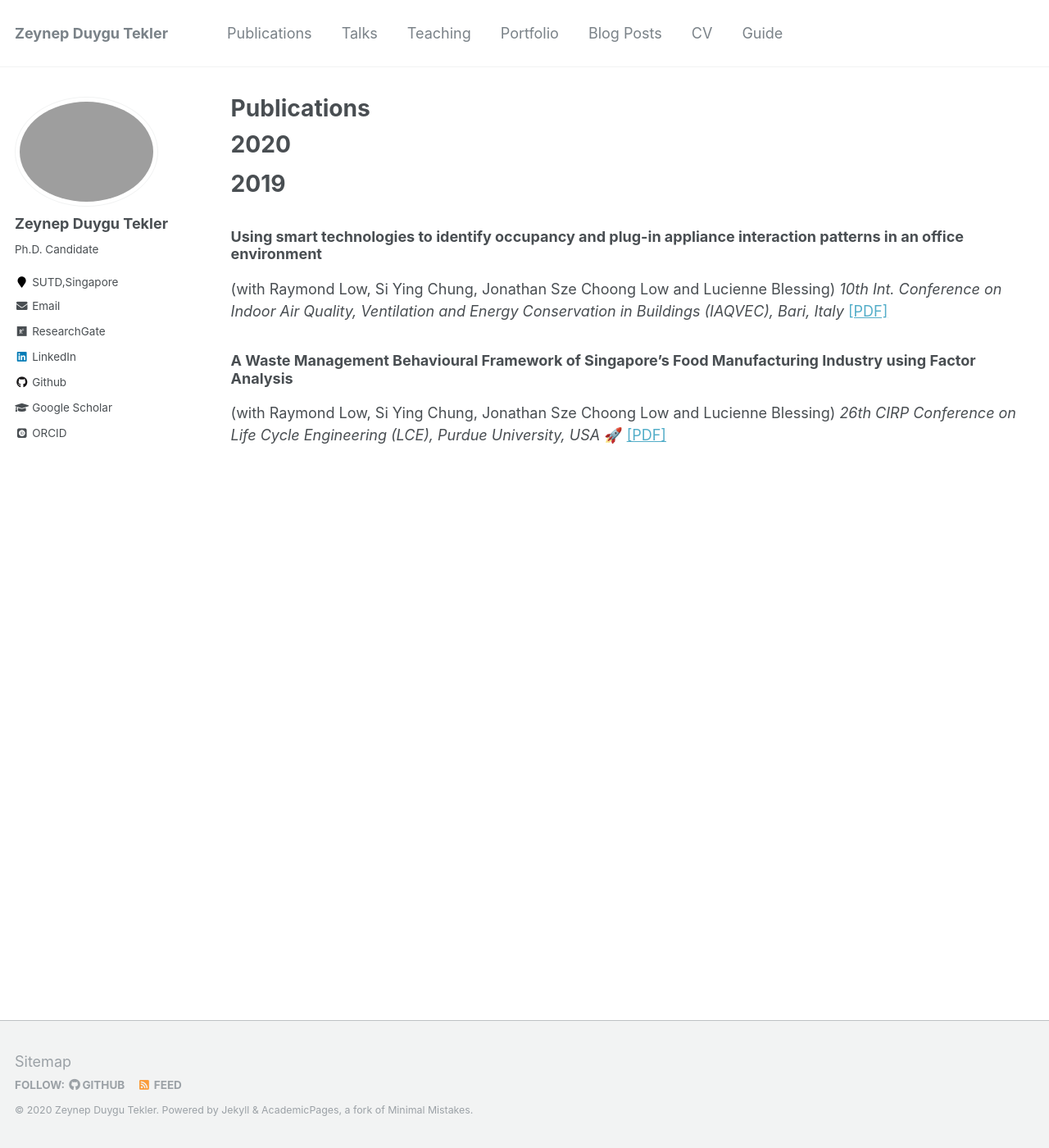
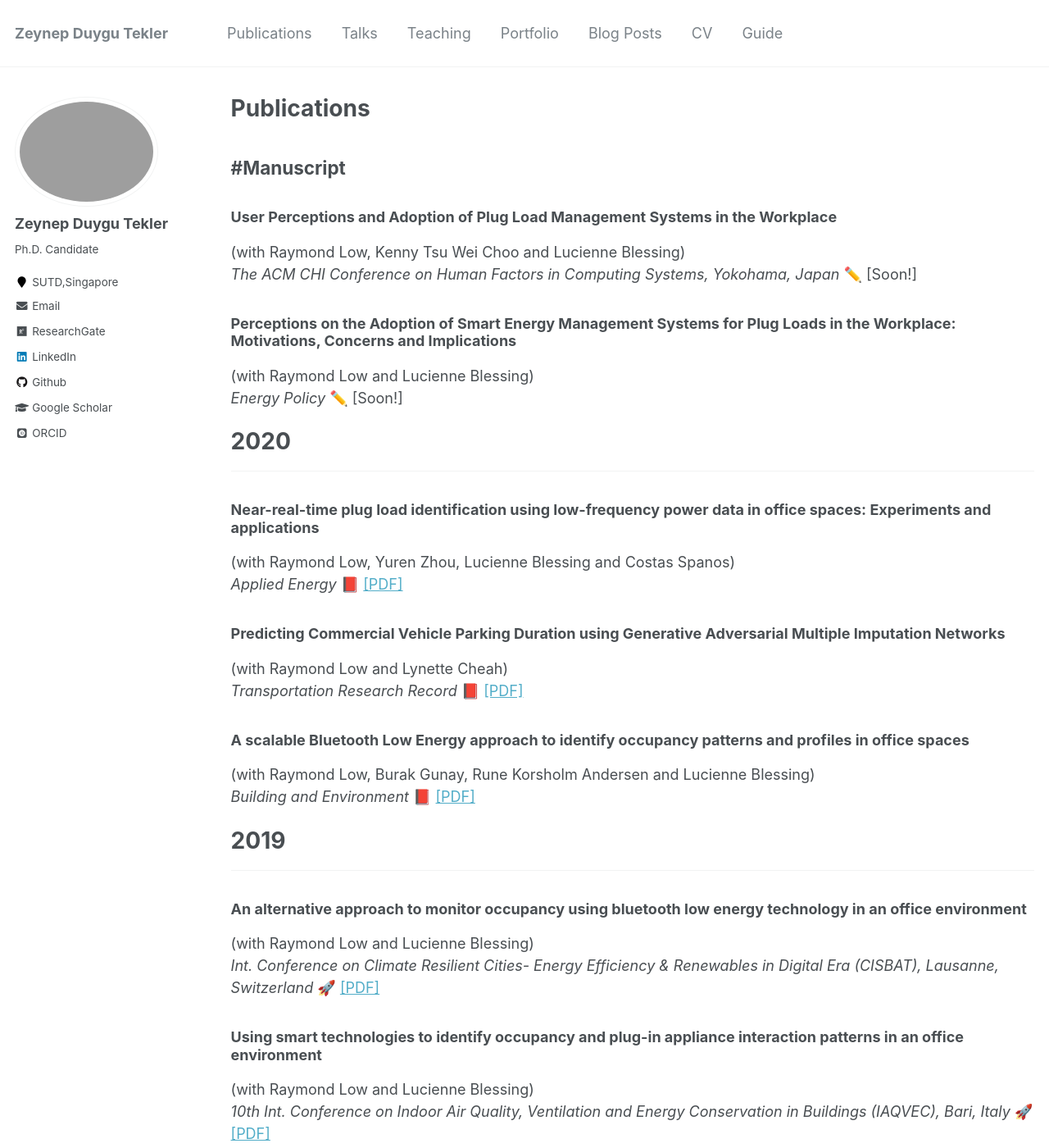
Before and after one commit to zeynepduygutekler/zeynepduygutekler.github.io, a Jekyll site: the page built from _pages/publications.md, in a window 1280 px wide and 1400 px high. Shown: the whole window at 82% size. Built offline with Jekyll 4.4.1, drawn with Linux system fonts in a browser that asks for light colours; emoji names are drawn with the system emoji font; some web fonts are replaced; some of the changed text lies outside the part shown.

Commit message:
paper 1 updated5

```diff
--- a/_pages/publications.md
+++ b/_pages/publications.md
@@ -21,20 +21,50 @@
 <i>Recommended citation: Tekler, Z. D., Low, R., Chung, S. Y., Low, J. S. C., & Blessing, L. (2019). A Waste Management Behavioural Framework of Singapore’s Food Manufacturing Industry using Factor Analysis. Procedia CIRP, 80, 578-583. </i>
 -->
 
-# 2020
+#Manuscript
+---
+
+### User Perceptions and Adoption of Plug Load Management Systems in the Workplace
+(with Raymond Low, Kenny Tsu Wei Choo and  Lucienne Blessing) <br/>
+*The ACM CHI Conference on Human Factors in Computing Systems, Yokohama, Japan* :pencil2: [Soon!]
 
 
+###  Perceptions on the Adoption of Smart Energy Management Systems for Plug Loads in the Workplace: Motivations, Concerns and Implications
+(with Raymond Low and Lucienne Blessing) <br/>
+*Energy Policy* :pencil2: [Soon!]
 
+
+# 2020
+___
+
+### Near-real-time plug load identification using low-frequency power data in office spaces: Experiments and applications
+(with Raymond Low, Yuren Zhou, Lucienne Blessing and Costas Spanos) <br/>
+*Applied Energy* :closed_book: [[PDF]](http://zeynepduygutekler.github.io/files/AppliedEnergy_Published)
+
+
+### Predicting Commercial Vehicle Parking Duration using Generative Adversarial Multiple Imputation Networks
+(with Raymond Low and Lynette Cheah) <br/>
+*Transportation Research Record* :closed_book: [[PDF]](http://zeynepduygutekler.github.io/files/TRB_Published)
+
+
+### A scalable Bluetooth Low Energy approach to identify occupancy patterns and profiles in office spaces
+(with Raymond Low, Burak Gunay, Rune Korsholm Andersen and Lucienne Blessing) <br/>
+*Building and Environment* :closed_book: [[PDF]](http://zeynepduygutekler.github.io/files/BuildingandEnvironment_Published)
 
 
 # 2019
+___
+
+### An alternative approach to monitor occupancy using bluetooth low energy technology in an office environment
+(with Raymond Low and Lucienne Blessing) <br/>
+*Int. Conference on Climate Resilient Cities- Energy Efficiency & Renewables in Digital Era (CISBAT), Lausanne, Switzerland* :rocket: [[PDF]](http://zeynepduygutekler.github.io/files/CISBAT2019_Published)
 
 
 ### Using smart technologies to identify occupancy and plug-in appliance interaction patterns in an office environment
-(with Raymond Low, Si Ying Chung, Jonathan Sze Choong Low and Lucienne Blessing)
-*10th Int. Conference on Indoor Air Quality, Ventilation and Energy Conservation in Buildings (IAQVEC), Bari, Italy* [[PDF]](http://zeynepduygutekler.github.io/files/IAQVEC2019_Published)
+(with Raymond Low and Lucienne Blessing) <br/>
+*10th Int. Conference on Indoor Air Quality, Ventilation and Energy Conservation in Buildings (IAQVEC), Bari, Italy* :rocket: [[PDF]](http://zeynepduygutekler.github.io/files/IAQVEC2019_Published)
 
 
 ### A Waste Management Behavioural Framework of Singapore’s Food Manufacturing Industry using Factor Analysis
-(with Raymond Low, Si Ying Chung, Jonathan Sze Choong Low and Lucienne Blessing)
+(with Raymond Low, Si Ying Chung, Jonathan Sze Choong Low and Lucienne Blessing) </br>
 *26th CIRP Conference on Life Cycle Engineering (LCE), Purdue University, USA* :rocket: [[PDF]](http://zeynepduygutekler.github.io/files/CIRP_Published.pdf)
```
